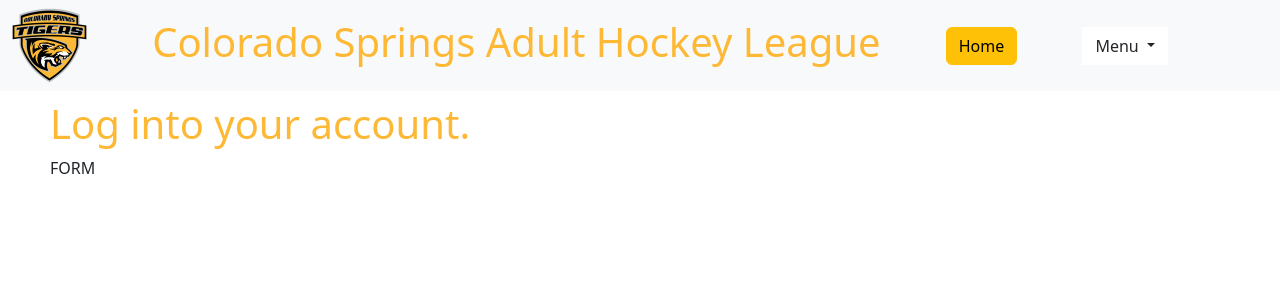
After one commit to ajudson23/hockeyWebsite, a Django app: page /login/ in a window 1280 px wide. The commit adds this page. Shown: the top 300 px of the page. Run offline with Django 4.2, Linux system fonts and the light colour scheme; some libraries are stand-ins or nearby versions.

Commit message:
creating login

```diff
--- a/hockey_app/templates/hockey_app/base_template.html
+++ b/hockey_app/templates/hockey_app/base_template.html
@@ -101,7 +101,11 @@
                     Menu
                 </button>
                 <div class="dropdown-menu" aria-labelledby="menuDropdown">
-                    <a class="dropdown-item" href="#">Sign In</a>
+                    {% if user.is_authenticated %}
+                        <a class="dropdown-item" href="#">Sign Out</a>
+                    {% else %}
+                        <a class="dropdown-item" href="{% url 'login' %}">Sign In</a>
+                    {% endif %}
                     <a class="dropdown-item" href="#">Sign Up</a>
                     <a class="dropdown-item" href="{% url 'player' %}">Players</a>
                     <a class="dropdown-item" href="#">Schedules</a>
--- /dev/null
+++ b/hockey_app/templates/hockey_app/login.html
@@ -0,0 +1,8 @@
+{% extends 'hockey_app/base_template.html' %}
+
+{% block content %}
+<div class="content-padding">
+<h1>Log into your account.</h1>
+FORM
+</div>
+{% endblock %}
--- a/hockey_app/urls.py
+++ b/hockey_app/urls.py
@@ -9,4 +9,6 @@ path('player/<int:pk>/', views.PlayerDetailView.as_view(), name='player-detail')
 path('player/create_player/', views.createPlayer, name='create_player'),
 path('player/<int:pk>/delete/', views.deletePlayer, name='delete-player'),
 path('player/<int:pk>/update/', views.updatePlayer, name='update-player'),
+path('login/', views.login_user, name='login'),
+path('logout/', views.logout_user, name='logout'),
 ]
--- a/hockey_app/views.py
+++ b/hockey_app/views.py
@@ -6,7 +6,8 @@ from .forms import *
 from datetime import datetime
 import calendar
 from calendar import HTMLCalendar
-
+from django.contrib.auth import authenticate, login, logout
+from django.contrib import messages # this will pop up a message if they get pass/user wrong
 
 def index(request):
     current_datetime = datetime.now()
@@ -21,6 +22,12 @@ def index(request):
     players_registered = Player.objects.all()
     #print("Player's registered to Adult Hockey League ", players_registered)
     return render( request, 'hockey_app/index.html', {'players_registered':players_registered, "year": year, "month": month, "month_number": month_number, "cal": cal})
+
+def login_user(request):
+    return render( request, 'hockey_app/login.html', {})
+
+def logout_user(request):
+    pass
 
 class PlayerListView(generic.ListView):
    model = Player
```
